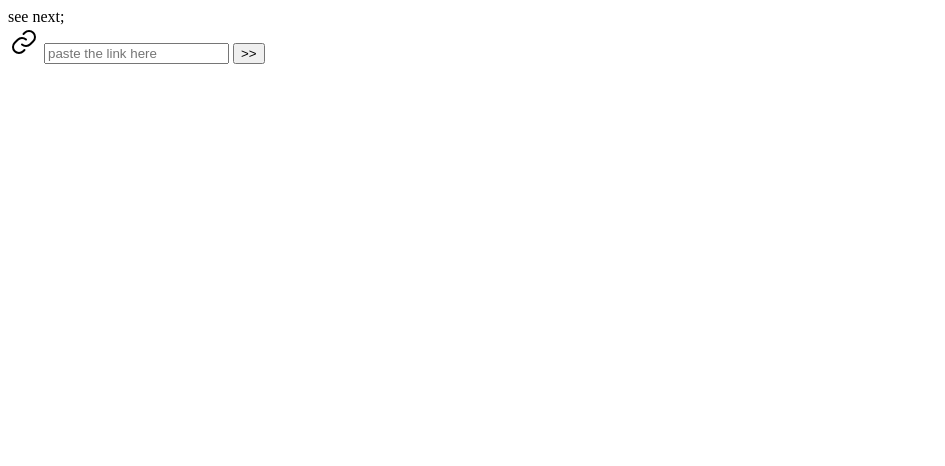
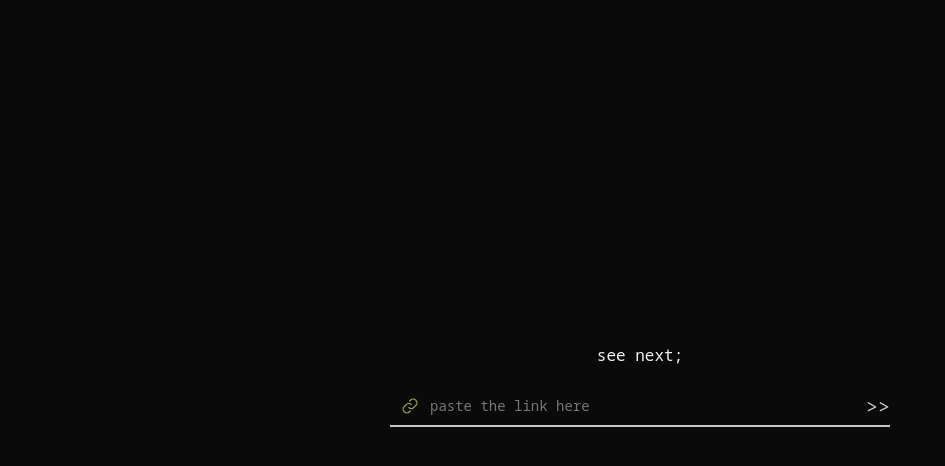
Before and after one commit to etkosko/seenext, a website: page index.html in a window 1280 px wide. Shown: the whole page, without its empty margins (0-945 px from the left). Drawn offline with Linux system fonts and the light colour scheme; the site is published under a folder, as on GitHub Pages, so addresses that start at the root find nothing.

Commit message:
Update index.html

```diff
--- a/index.html
+++ b/index.html
@@ -5,7 +5,7 @@
     <meta charset="UTF-8">
     <meta name="viewport" content="width=device-width, initial-scale=1.0">
     <title>seenext</title>
-    <link rel="stylesheet" href="/style.css">
+    <link rel="stylesheet" href="./public/style.css">
     <link rel="icon" type="image/x-icon" href="/logo.png">
 </head>
 
```
